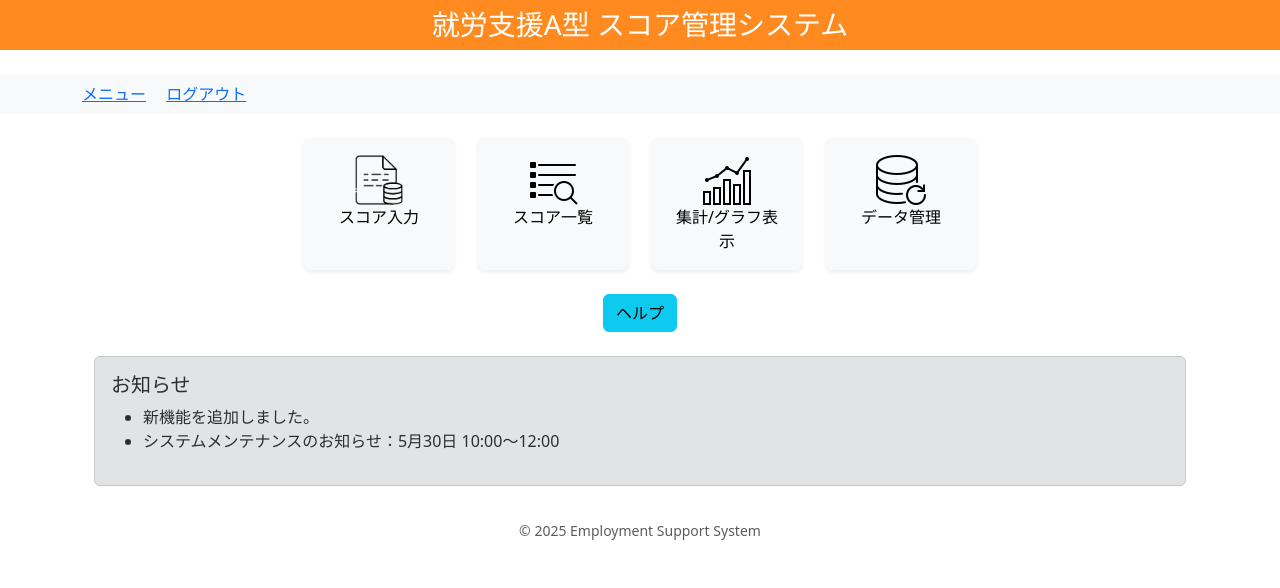
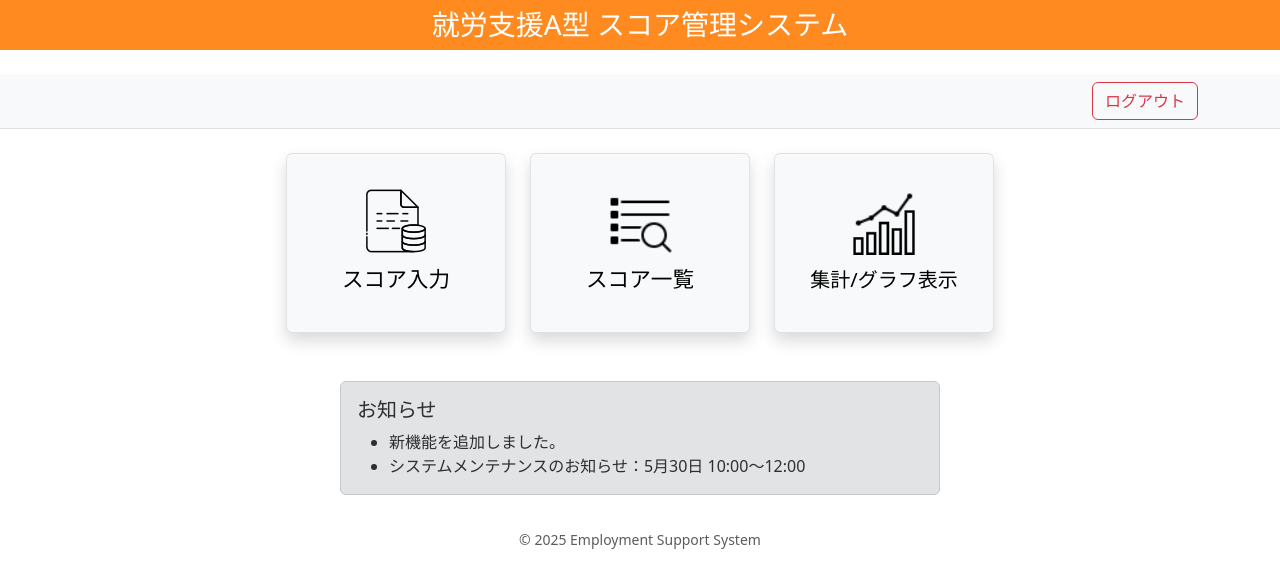
Before and after one commit to knightbook/Employment-Support-Score-Management-System, a Flask app: page /home in a window 1280 px wide. Shown: the top 588 px of the page. Run offline with Flask 2, Linux system fonts and the light colour scheme; a user stored in the database is signed in.

Commit message:
最終調整(下方修正)とバグの除去

```diff
--- a/project/app.py
+++ b/project/app.py
@@ -151,7 +151,10 @@ def score_input():
         flash(f"スコアを登録しました。（合計 {sc.total} 点）")
         return redirect(url_for("score_list"))
 
-    return render_template("score_input.html", clients=clients, current_user=user)
+    return render_template("score_input.html",
+                           clients=clients,
+                           current_user=user,
+                           menu_nav=True)
 
 # ------------------------------------------------------------------
 # スコア一覧
@@ -168,7 +171,11 @@ def score_list():
     if client_id:
         query = query.filter(Score.client_id == int(client_id))
     scores = query.all()
-    return render_template("score_list.html", scores=scores, clients=clients, client_id=client_id)
+    return render_template("score_list.html",
+                            scores=scores,
+                            clients=clients,
+                            client_id=client_id,
+                            menu_nav=True)
 
 
 # ------------------------------------------------------------------
@@ -263,7 +270,8 @@ def aggregate():
                            end_date=end_date_str,
                            graph_type=graph_type,
                            clients=clients,
-                           client_id=client_id)
+                           client_id=client_id,
+                           menu_nav=True)
 
 
 # ------------------------------------------------------------------
@@ -343,21 +351,6 @@ def download_csv_full():
     )
 
 # ------------------------------------------------------------------
-# プレースホルダ
-# ------------------------------------------------------------------
-@app.route("/user_list")
-def user_list():
-    return "<h3>ユーザー一覧（開発中）</h3>"
-
-@app.route("/data_management")
-def data_management():
-    return "<h3>データ管理（開発中）</h3>"
-
-@app.route("/help")
-def help():
-    return "<h3>ヘルプページ（開発中）</h3>"
-
-# ------------------------------------------------------------------
 # アプリ起動
 # ------------------------------------------------------------------
 if __name__ == "__main__":
--- a/project/templates/base.html
+++ b/project/templates/base.html
@@ -6,39 +6,37 @@
   <title>{% block title %}就労支援A型スコア管理システム{% endblock %}</title>
   <link rel="stylesheet"
         href="{{ url_for('static', filename='css/base.css') }}">
-
   <!-- Bootstrap CDN（v5.3）-->
   <link href="https://cdn.jsdelivr.net/npm/bootstrap@5.3.0/dist/css/bootstrap.min.css"
         rel="stylesheet"
         crossorigin="anonymous">
-
 </head>
 <body>
 
   <!-- ★ ヘッダー -->
   <header class="bg-header-custom py-2 mb-4">
-    <div class="container, text-center">
+    <div class="container text-center">
       <h3 class="m-0">就労支援A型 スコア管理システム</h3>
     </div>
   </header>
 
-  <!-- ★ ナビ（必要ならあとで追加） -->
+  <!-- ★ ナビゲーション（ログイン中のみ） -->
   {% if session.get('user_id') %}
-  <nav class="bg-light mb-4">
-    <div class="container py-2">
-      <a href="{{ url_for('home') }}" class="me-3">メニュー</a>
-      <a href="{{ url_for('logout') }}">ログアウト</a>
+    <nav class="bg-light mb-4 border-bottom">
+      <div class="container d-flex align-items-center py-2">
+        {% if menu_nav %}
+          <a href="{{ url_for('home') }}" class="btn btn-outline-primary me-2">メニュー</a>
+        {% endif %}
+        <a href="{{ url_for('logout') }}" class="btn btn-outline-danger ms-auto">ログアウト</a>
       </div>
     </nav>
   {% endif %}
 
-
   <!-- ★ コンテンツ -->
   <main class="container">
-    <!-- フラッシュメッセージ -->
     {% with messages = get_flashed_messages() %}
       {% if messages %}
-        <div class="alert alert-danger">
+        <div class="alert alert-danger mt-3">
           {% for msg in messages %}
             <div>{{ msg }}</div>
           {% endfor %}
@@ -49,10 +47,8 @@
     {% block content %}{% endblock %}
   </main>
 
-  <!-- フッター（任意） -->
   <footer class="text-center text-muted py-3">
     <small>&copy; 2025 Employment Support System</small>
   </footer>
-
 </body>
 </html>
--- a/project/templates/home.html
+++ b/project/templates/home.html
@@ -2,41 +2,40 @@
 {% block title %}ホーム | 就労支援A型{% endblock %}
 
 {% block content %}
-<div class="container text-center">
+<div class="container d-flex flex-column align-items-center">
 
-  <div class="d-flex justify-content-center gap-4 mb-4 flex-wrap">
-    <a href="{{ url_for('score_input') }}" class="btn btn-light d-flex flex-column align-items-center p-3 shadow-sm" style="width: 150px;">
-      <img src="{{ url_for('static', filename='images/score_input_icon.png') }}" alt="スコア入力" style="width: 50px; height: 50px;">
-      <span>スコア入力</span>
+  <div class="d-flex justify-content-center flex-wrap gap-4 mb-5 w-100">
+    <a href="{{ url_for('score_input') }}"
+       class="btn btn-light d-flex flex-column align-items-center justify-content-center shadow border fs-5"
+       style="min-width:220px; min-height:180px; padding: 28px 0;">
+      <img src="{{ url_for('static', filename='images/score_input_icon.png') }}"
+           alt="スコア入力" style="width: 64px; height: 64px; margin-bottom: 10px;">
+      <span style="font-size: 1.35rem; font-weight: 500;">スコア入力</span>
     </a>
 
-    <a href="{{ url_for('score_list') }}" class="btn btn-light d-flex flex-column align-items-center p-3 shadow-sm" style="width: 150px;">
-      <img src="{{ url_for('static', filename='images/score_list_icon.png') }}" alt="スコア一覧" style="width: 50px; height: 50px;">
-      <span>スコア一覧</span>
+    <a href="{{ url_for('score_list') }}"
+       class="btn btn-light d-flex flex-column align-items-center justify-content-center shadow border fs-5"
+       style="min-width:220px; min-height:180px; padding: 28px 0;">
+      <img src="{{ url_for('static', filename='images/score_list_icon.png') }}"
+           alt="スコア一覧" style="width: 64px; height: 64px; margin-bottom: 10px;">
+      <span style="font-size: 1.35rem; font-weight: 500;">スコア一覧</span>
     </a>
 
-    <a href="{{ url_for('aggregate') }}" class="btn btn-light d-flex flex-column align-items-center p-3 shadow-sm" style="width: 150px;">
-      <img src="{{ url_for('static', filename='images/aggregate_icon.png') }}" alt="集計/グラフ表示" style="width: 50px; height: 50px;">
-      <span>集計/グラフ表示</span>
-    </a>
-
-    <a href="{{ url_for('data_management') }}" class="btn btn-light d-flex flex-column align-items-center p-3 shadow-sm" style="width: 150px;">
-      <img src="{{ url_for('static', filename='images/data_management_icon.png') }}" alt="データ管理" style="width: 50px; height: 50px;">
-      <span>データ管理</span>
+    <a href="{{ url_for('aggregate') }}"
+       class="btn btn-light d-flex flex-column align-items-center justify-content-center shadow border fs-5"
+       style="min-width:220px; min-height:180px; padding: 28px 0;">
+      <img src="{{ url_for('static', filename='images/aggregate_icon.png') }}"
+           alt="集計/グラフ表示" style="width: 64px; height: 64px; margin-bottom: 10px;">
+      <span style="font-size: 1.25rem; font-weight: 500;">集計/グラフ表示</span>
     </a>
   </div>
 
-  <div class="mb-4">
-    <a href="{{ url_for('help') }}" class="btn btn-info">ヘルプ</a>
-  </div>
-
-  <div class="alert alert-secondary text-start">
+  <div class="alert alert-secondary text-start w-100" style="max-width: 600px;">
     <h5>お知らせ</h5>
-    <ul>
+    <ul class="mb-0">
       <li>新機能を追加しました。</li>
       <li>システムメンテナンスのお知らせ：5月30日 10:00〜12:00</li>
     </ul>
   </div>
-
 </div>
 {% endblock %}
--- a/project/templates/sign_up.html
+++ b/project/templates/sign_up.html
@@ -22,8 +22,10 @@
               <input type="password" class="form-control" id="passwordConfirm" name="passwordConfirm" required>
           </div>
 
-          <button type="submit" class="btn btn-success">新規作成</button>
-          <a href="{{ url_for('login') }}" class="btn btn-secondary ms-2">キャンセル</a>
+          <div class="d-flex justify-content-center mt-4">
+              <button type="submit" class="btn btn-success px-4 mx-2" style="white-space: nowrap;">新規作成</button>
+              <a href="{{ url_for('login') }}" class="btn btn-outline-secondary px-4 mx-2" style="white-space: nowrap;">キャンセル</a>
+          </div>
       </form>
     </div>
 </div>
```
Also changed, not shown: project/add_dummy_scores.py (+40 -34 lines), project/templates/aggregate.html (+8 -14 lines), project/templates/score_list.html (+7 -10 lines), project/instance/essms.db (deleted), 11 other files. Lines whose indentation alone changed are shown as unchanged.
